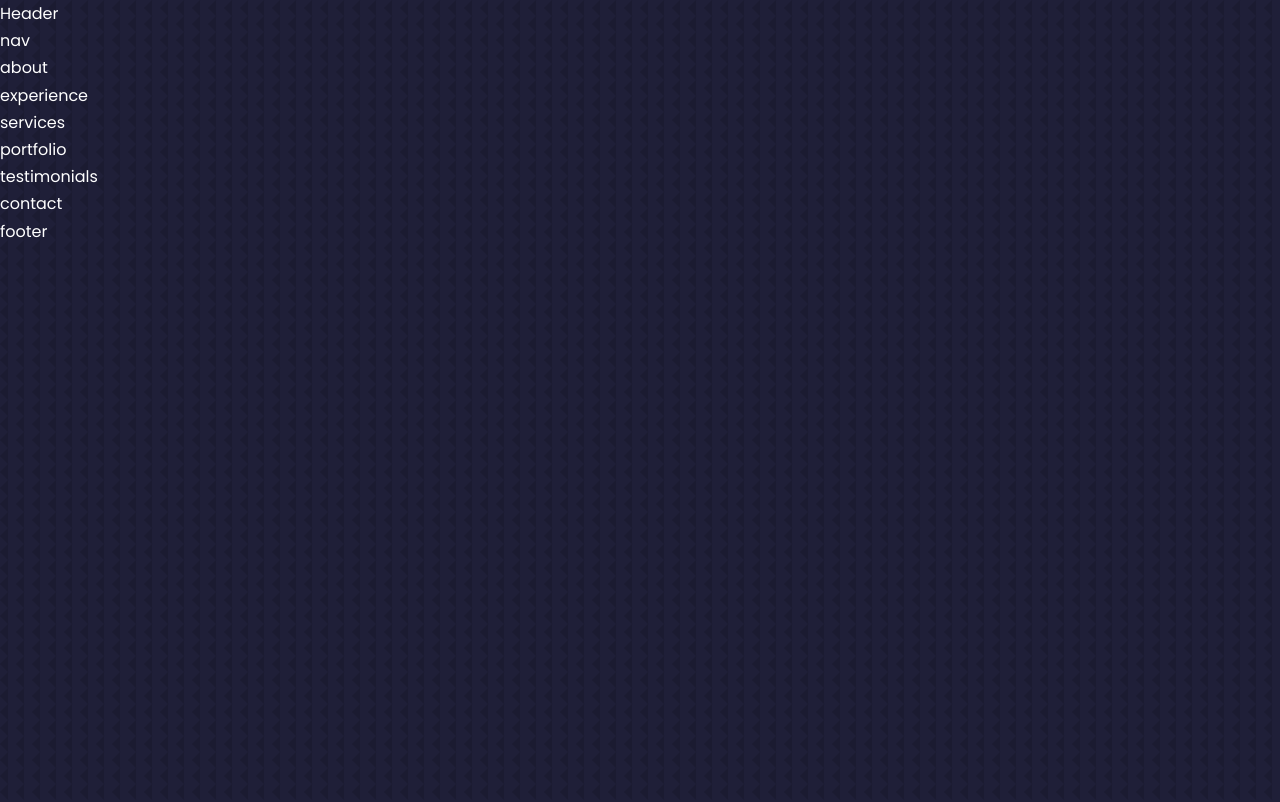
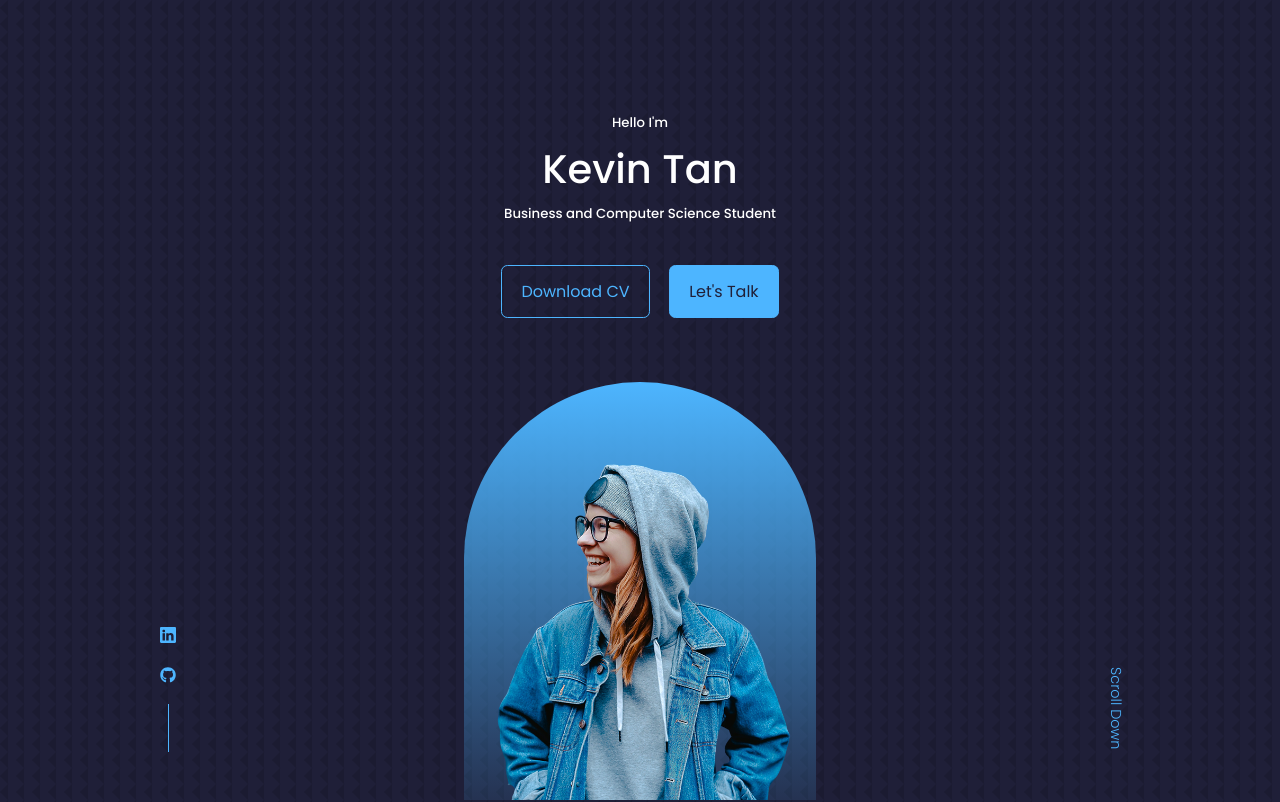
Before and after one commit to Kevin-Tan25/PersonalWebsite, a React (Create React App) app: page / in a window 1280 px wide. Shown: the top 802 px of the page. Built offline with nearby package versions, Linux system fonts and the light colour scheme; the HTML template or start-up script is replaced by a standard one.

Commit message:
finished header component and styling

```diff
--- a/package.json
+++ b/package.json
@@ -8,6 +8,7 @@
     "@testing-library/user-event": "^13.5.0",
     "react": "^18.1.0",
     "react-dom": "^18.1.0",
+    "react-icons": "^4.3.1",
     "react-scripts": "5.0.1",
     "web-vitals": "^2.1.4"
   },
--- /dev/null
+++ b/src/components/header/CTA.jsx
@@ -0,0 +1,17 @@
+import React from 'react';
+import CV from '../../assets/cv.pdf';
+
+const CTA = () => {
+  return (
+    <div className='cta'>
+      <a href={CV} download className='btn'>
+        Download CV
+      </a>
+      <a href='#contact' className='btn btn-primary'>
+        Let's Talk
+      </a>
+    </div>
+  );
+};
+
+export default CTA;
--- a/src/components/header/Header.jsx
+++ b/src/components/header/Header.jsx
@@ -1,8 +1,27 @@
 import React from 'react';
 import './header.css';
+import CTA from './CTA';
+import ME from '../../assets/me.png';
+import HeaderSocials from './HeaderSocials';
 
 const Header = () => {
-  return <div>Header</div>;
+  return (
+    <header>
+      <div className='container header__container'>
+        <h5>Hello I'm</h5>
+        <h1>Kevin Tan</h1>
+        <h5 className='textlight'>Business and Computer Science Student</h5>
+        <CTA />
+        <HeaderSocials />
+        <div className='me'>
+          <img src={ME} alt='me' />
+        </div>
+        <a href='#contact' className='scroll__down'>
+          Scroll Down
+        </a>
+      </div>
+    </header>
+  );
 };
 
 export default Header;
--- /dev/null
+++ b/src/components/header/HeaderSocials.jsx
@@ -0,0 +1,18 @@
+import React from 'react';
+import { BsLinkedin } from 'react-icons/bs';
+import { FaGithub } from 'react-icons/fa';
+
+const HeaderSocials = () => {
+  return (
+    <div className='header__socials'>
+      <a href='https://www.linkedin.com/in/ktan03/' target='_blank'>
+        <BsLinkedin />
+      </a>
+      <a href='https://github.com/Kevin-Tan25' target='_blank'>
+        <FaGithub />
+      </a>
+    </div>
+  );
+};
+
+export default HeaderSocials;
--- a/src/components/header/header.css
+++ b/src/components/header/header.css
@@ -0,0 +1,62 @@
+header {
+  height: 100vh;
+  padding-top: 7rem;
+  overflow: hidden;
+}
+
+.header__container {
+  text-align: center;
+  height: 100%;
+  position: relative;
+}
+
+/* =========== CTA ============= */
+
+.cta {
+  margin-top: 2.5rem;
+  display: flex;
+  gap: 1.2rem;
+  justify-content: center;
+}
+
+/* ============= HEADER SOCIALS =========== */
+.header__socials {
+  display: flex;
+  flex-direction: column;
+  align-items: center;
+  gap: 0.8rem;
+  position: absolute;
+  left: 0;
+  bottom: 3rem;
+}
+
+.header__socials::after {
+  content: '';
+  width: 1px;
+  height: 3rem;
+  background: var(--color-primary);
+}
+
+/* ============= ME =========== */
+.me {
+  background: linear-gradient(var(--color-primary), transparent);
+  width: 22rem;
+  height: 30rem;
+  position: absolute;
+  left: 50%;
+  transform: translateX(-50%);
+  margin-top: 4rem;
+  border-radius: 12rem 12rem 0 0;
+  overflow: hidden;
+  padding: 5rem 1.5rem 1.5rem 1.5rem;
+}
+
+/* ============= SCROLL DOWN =========== */
+.scroll__down {
+  position: absolute;
+  right: -2.3rem;
+  bottom: 5rem;
+  transform: rotate(90deg);
+  font-weight: 300;
+  font-size: 0.9rem;
+}
--- a/src/index.css
+++ b/src/index.css
@@ -7,7 +7,7 @@
   outline: 0;
   box-sizing: border-box;
   list-style: none;
-  text-decoration: noen;
+  text-decoration: none;
 }
 
 code {
```
Also changed, not shown: 1 other file (tests, documents, lock files or other folders).
